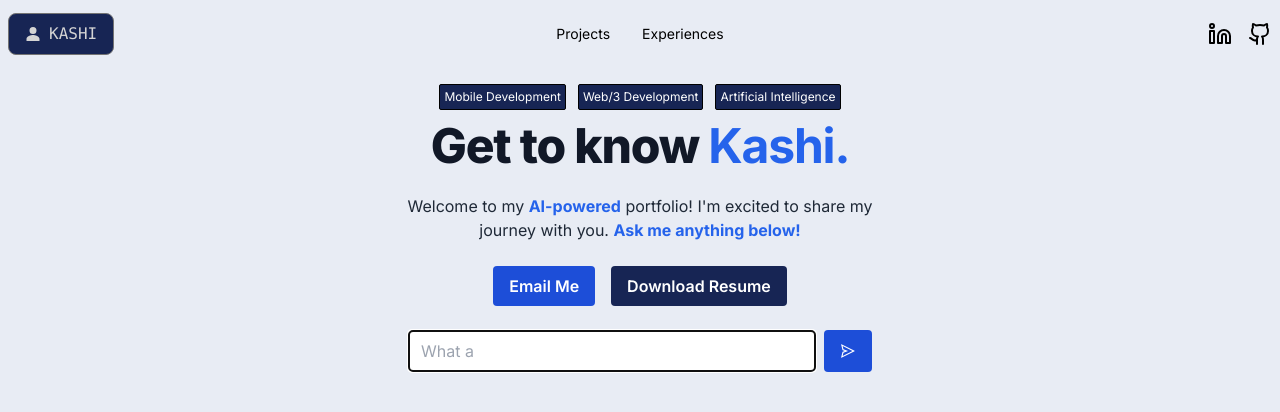
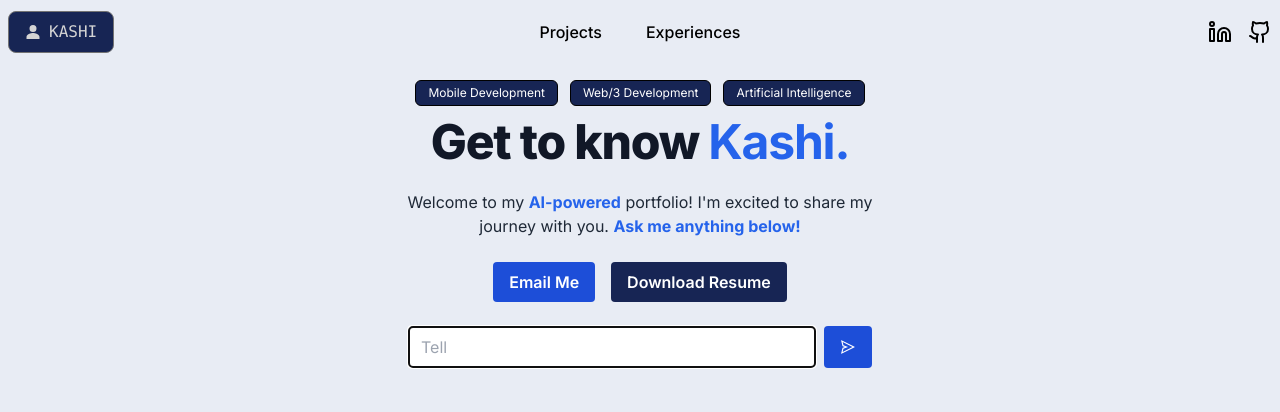
Before and after one commit to rgestudillo/kashi, a Next.js app: page / in a window 1280 px wide. Shown: the top 412 px of the page. Built offline with nearby package versions, Linux system fonts and the light colour scheme.

Commit message:
added loader

```diff
--- a/app/components/navbar.tsx
+++ b/app/components/navbar.tsx
@@ -36,28 +36,31 @@ const Navbar = () => {
           </div>
           <ul
             tabIndex={0}
-            className="menu menu-sm dropdown-content mt-3 z-[1] p-2 shadow rounded-box w-52"
+            className="menu menu-sm dropdown-content mt-3 z-[1] p-2 shadow rounded-box w-52 bg-blue-950 text-white"
           >
             <li>
-              <a href="/projects">Projects</a>
+              <a href="/projects">Project</a>
             </li>
             <li>
               <a href="/experiences">Experiences</a>
             </li>
           </ul>
         </div>
-
         <a href="/">
           <EncryptButton />
         </a>
       </div>
       <div className="navbar-center hidden lg:flex ">
-        <ul className="menu menu-horizontal px-1">
+        <ul className="menu-horizontal px-1 gap-3">
           <li>
-            <a href="/projects">Projects</a>
+            <a href="/projects">
+              <DrawOutlineButton>Projects</DrawOutlineButton>
+            </a>
           </li>
           <li>
-            <a href="/experiences">Experiences</a>
+            <a href="/experiences">
+              <DrawOutlineButton>Experiences</DrawOutlineButton>
+            </a>
           </li>
         </ul>
       </div>
@@ -82,4 +85,33 @@ const Navbar = () => {
   );
 };
 
+const DrawOutlineButton = ({
+  children,
+  ...rest
+}: React.DetailedHTMLProps<
+  React.ButtonHTMLAttributes<HTMLButtonElement>,
+  HTMLButtonElement
+>) => {
+  return (
+    <button
+      {...rest}
+      className="group relative px-4 py-2 font-medium text-black transition-colors duration-[400ms] hover:text-blue-950"
+    >
+      <span>{children}</span>
+
+      {/* TOP */}
+      <span className="absolute left-0 top-0 h-[2px] w-0 bg-blue-950 transition-all duration-100 group-hover:w-full" />
+
+      {/* RIGHT */}
+      <span className="absolute right-0 top-0 h-0 w-[2px] bg-blue-950 transition-all delay-100 duration-100 group-hover:h-full" />
+
+      {/* BOTTOM */}
+      <span className="absolute bottom-0 right-0 h-[2px] w-0 bg-blue-950 transition-all delay-200 duration-100 group-hover:w-full" />
+
+      {/* LEFT */}
+      <span className="absolute bottom-0 left-0 h-0 w-[2px] bg-blue-950 transition-all delay-300 duration-100 group-hover:h-full" />
+    </button>
+  );
+};
+
 export default Navbar;
--- a/app/page.tsx
+++ b/app/page.tsx
@@ -24,19 +24,19 @@ export default function Home() {
           className="flex justify-center text-xs gap-3 text-white "
         >
           <a
-            className="border bg-blue-950 hover:bg-blue-500 rounded-sm border-black p-1"
+            className="border bg-blue-950 hover:bg-blue-500 rounded-md border-black px-3 py-1"
             href="/projects?category=mobile"
           >
             Mobile Development
           </a>
           <a
-            className="border bg-blue-950 hover:bg-blue-500 rounded-sm border-black p-1"
+            className="border bg-blue-950 hover:bg-blue-500 rounded-md border-black px-3 py-1"
             href="/projects?category=web"
           >
             Web/3 Development
           </a>
           <a
-            className="border bg-blue-950 hover:bg-blue-500 rounded-sm border-black p-1"
+            className="border bg-blue-950 hover:bg-blue-500 rounded-md border-black px-3 py-1"
             href="/projects?category=ai"
           >
             Artificial Intelligence
--- /dev/null
+++ b/app/template.tsx
@@ -0,0 +1,128 @@
+"use client";
+
+import { useState, useEffect } from "react";
+import {
+  AnimationProps,
+  DynamicAnimationOptions,
+  useAnimate,
+  motion,
+} from "framer-motion";
+
+export default function Template({ children }: { children: React.ReactNode }) {
+  const [loading, setLoading] = useState(true);
+
+  useEffect(() => {
+    const timer = setTimeout(() => {
+      setLoading(false);
+    }, 1200); // Adjust time as needed
+
+    return () => clearTimeout(timer); // Clean up timer on component unmount
+  }, []);
+
+  if (loading) {
+    return (
+      <div className="fixed top-0 left-0 h-screen w-screen flex items-center justify-center bg-blue-950  z-50">
+        <ShuffleLoader />
+      </div>
+    );
+  }
+
+  return (
+    <motion.div
+      className="flex items-center justify-center h-full"
+      initial={{ opacity: 0 }}
+      animate={{ opacity: 1 }}
+      transition={{ ease: "easeInOut", duration: 0.75 }}
+    >
+      {children}
+    </motion.div>
+  );
+}
+
+const ShuffleLoader = () => {
+  const NUM_BLOCKS = 5;
+  const BLOCK_SIZE = 32;
+
+  const DURATION_IN_MS = 175;
+  const DURATION_IN_SECS = DURATION_IN_MS * 0.001;
+
+  const TRANSITION: DynamicAnimationOptions = {
+    ease: "easeInOut",
+    duration: DURATION_IN_SECS,
+  };
+
+  const [blocks, setBlocks] = useState(
+    Array.from(Array(NUM_BLOCKS).keys()).map((n) => ({ id: n }))
+  );
+  const [scope, animate] = useAnimate();
+
+  useEffect(() => {
+    shuffle();
+  }, []);
+
+  const shuffle = async () => {
+    while (true) {
+      const [first, second] = pickTwoRandom();
+
+      await animateElements(first.id, second.id);
+
+      setBlocks((prev) => {
+        const copy = [...prev];
+        const indexForFirst = copy.findIndex((b) => b.id === first.id);
+        const indexForSecond = copy.findIndex((b) => b.id === second.id);
+        [copy[indexForFirst], copy[indexForSecond]] = [
+          copy[indexForSecond],
+          copy[indexForFirst],
+        ];
+        return copy;
+      });
+
+      await delay(DURATION_IN_MS * 2);
+
+      await animateElements(first.id, second.id, 0);
+    }
+  };
+
+  const animateElements = async (
+    firstId: number,
+    secondId: number,
+    y = -BLOCK_SIZE
+  ) => {
+    try {
+      await animate(`[data-block-id="${firstId}"]`, { y }, TRANSITION);
+      await animate(`[data-block-id="${secondId}"]`, { y: -y }, TRANSITION);
+    } catch (e) {}
+  };
+
+  const pickTwoRandom = () => {
+    const index1 = Math.floor(Math.random() * blocks.length);
+    let index2 = Math.floor(Math.random() * blocks.length);
+
+    while (index2 === index1) {
+      index2 = Math.floor(Math.random() * blocks.length);
+    }
+
+    return [blocks[index1], blocks[index2]];
+  };
+
+  const delay = (ms: number | undefined) =>
+    new Promise((resolve) => setTimeout(resolve, ms));
+
+  return (
+    <div ref={scope} className="flex divide-x divide-neutral-950">
+      {blocks.map((b) => (
+        <motion.div
+          layout
+          data-block-id={b.id}
+          key={b.id}
+          transition={TRANSITION as AnimationProps["transition"]}
+          style={{
+            width: BLOCK_SIZE,
+            height: BLOCK_SIZE,
+          }}
+          className="bg-white"
+        />
+      ))}
+    </div>
+  );
+};
--- a/app/ui/openai-assistant.tsx
+++ b/app/ui/openai-assistant.tsx
@@ -104,7 +104,6 @@ export default function OpenAIAssistant({
     });
   }
 
-  // handles changes to the prompt input field
   function handlePromptChange(e: React.ChangeEvent<HTMLInputElement>) {
     setPrompt(e.target.value);
   }
@@ -115,6 +114,7 @@ export default function OpenAIAssistant({
     "What are your experiences?",
     "What are your tech stacks?",
     "Why should we hire you?",
+    "Tell me about her",
   ];
 
   const [currentWordIndex, setCurrentWordIndex] = useState(0);
```
